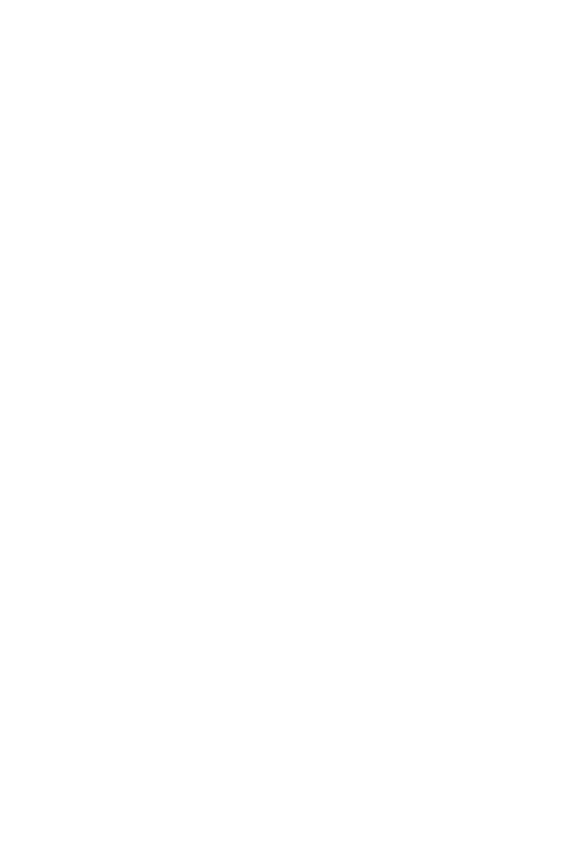
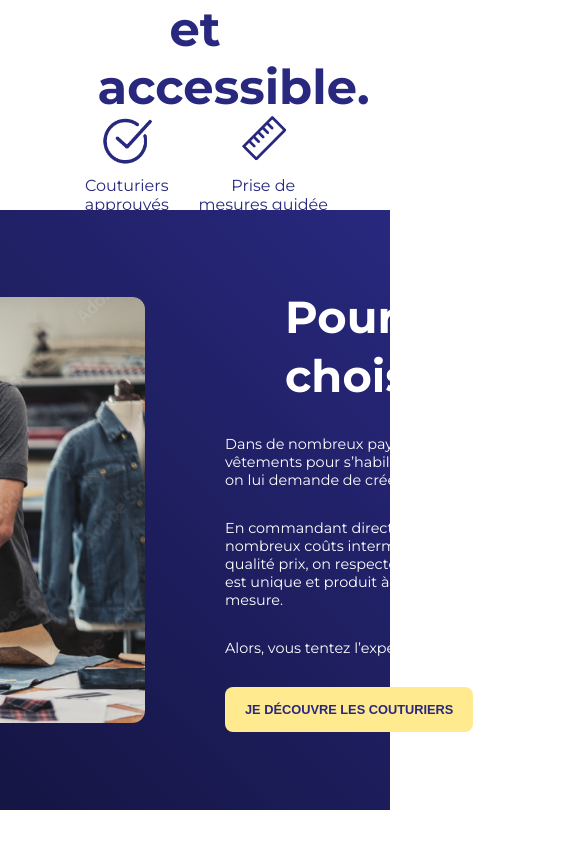
Before and after one commit to localtoast3000/atailor, a Next.js app: page / in a window 390 px wide. Shown: the part 1134-1982 px from the top of the page, 585 px wide, since content can reach past the window. Built offline with nearby package versions, Linux system fonts and the light colour scheme.

Commit message:
END: Why (responsiviness needed)

```diff
--- a/src/components/home_page/home_page.js
+++ b/src/components/home_page/home_page.js
@@ -1 +1,3 @@
 export { default as Landing } from './landing/landing';
+export { default as Summary } from './summary/summary';
+export { default as Why } from './why/why';
--- /dev/null
+++ b/src/components/home_page/summary/icon_description/icon_description.js
@@ -0,0 +1,16 @@
+import Image from 'next/image';
+import styles from './icon_description.module.css';
+
+export default function IconDescription({ src, description, imageClassName }) {
+  return (
+    <div className={styles.iconDescriptionWrapper}>
+      <Image
+        src={src}
+        width='60'
+        height='50'
+        className={imageClassName}
+      />
+      <p>{description}</p>
+    </div>
+  );
+}
--- /dev/null
+++ b/src/components/home_page/summary/icon_description/icon_description.module.css
@@ -0,0 +1,12 @@
+.iconDescriptionWrapper {
+  color: var(--blue);
+  display: flex;
+  flex-direction: column;
+  align-items: center;
+  justify-content: center;
+}
+.iconDescriptionWrapper p {
+  width: 130px;
+  text-align: center;
+  margin-top: 10px;
+}
--- /dev/null
+++ b/src/components/home_page/summary/summary.js
@@ -0,0 +1,35 @@
+import Image from 'next/image';
+import IconDescription from './icon_description/icon_description';
+import styles from './summary.module.css';
+
+export default function Summary() {
+  return (
+    <section className={styles.summaryContainer}>
+      <h2 className={styles.header}>La mode sur-mesure, équitable et accessible.</h2>
+      <div className={styles.iconDescriptionContainer}>
+        <IconDescription
+          src='/images/approuve.png'
+          description='Couturiers approuvés'
+        />
+        <IconDescription
+          src='/images/mesure.png'
+          description='Prise de mesures guidée'
+        />
+        <IconDescription
+          src='/images/livraison.png'
+          description='Livraison express'
+          imageClassName={styles.livrasionImage}
+        />
+        <IconDescription
+          src='/images/retouche.png'
+          description='Assurance retouche'
+        />
+        <IconDescription
+          src='/images/dispo.png'
+          description='Disponibilité 24/24h 7/7j'
+          imageClassName={styles.dispoImage}
+        />
+      </div>
+    </section>
+  );
+}
--- /dev/null
+++ b/src/components/home_page/summary/summary.module.css
@@ -0,0 +1,30 @@
+.summaryContainer {
+  display: grid;
+  grid-template-columns: 100%;
+  grid-template-rows: 1fr 1fr;
+  height: 500px;
+  align-items: center;
+}
+.header {
+  justify-self: center;
+  font-size: 3rem;
+  width: 50%;
+  text-align: center;
+  color: var(--blue);
+}
+.iconDescriptionContainer {
+  display: flex;
+  flex-wrap: wrap;
+  width: 70%;
+  align-items: center;
+  justify-content: space-around;
+  justify-self: center;
+}
+.livrasionImage {
+  width: 75px;
+  height: auto;
+}
+.dispoImage {
+  width: 50px;
+  height: auto;
+}
--- /dev/null
+++ b/src/components/home_page/why/why.js
@@ -0,0 +1,36 @@
+import Image from 'next/image';
+import { AscendingRadiusBtn } from '@/components/shared/buttons/buttons';
+import styles from './why.module.css';
+
+export default function Why() {
+  return (
+    <section className={styles.whyContainer}>
+      <Image
+        src='/images/pourquoi.png'
+        width='300'
+        height='400'
+        className={styles.image}
+      />
+      <div className={styles.whyText}>
+        <h2 className={styles.header}>Pourquoi choisir Atailor ?</h2>
+        <div className={styles.description}>
+          <p>
+            Dans de nombreux pays, on ne compte pas sur les chaînes de vêtements pour
+            s’habiller. On contacte simplement un couturier et on lui demande de créer nos
+            vêtements.
+          </p>
+          <p>
+            En commandant directement auprès de couturiers on évite de nombreux coûts
+            intermédiaires, on bénéficie du meilleur rapport qualité prix, on respecte le
+            bien-être des ouvriers, chaque vêtement est unique et produit à la demande et
+            nos vêtements sont sur-mesure.
+          </p>
+          <p>Alors, vous tentez l’expérience ?</p>
+        </div>
+        <AscendingRadiusBtn className={styles.btn}>
+          JE DÉCOUVRE LES COUTURIERS
+        </AscendingRadiusBtn>
+      </div>
+    </section>
+  );
+}
--- /dev/null
+++ b/src/components/home_page/why/why.module.css
@@ -0,0 +1,41 @@
+.whyContainer {
+  display: grid;
+  grid-template-columns: 50% 50%;
+  grid-template-rows: 100%;
+  align-items: space-around;
+  justify-content: space-between;
+  height: 100%;
+  align-items: center;
+  background: linear-gradient(45deg, #151543, var(--blue));
+  color: var(--white);
+}
+.whyText {
+  padding: 30px;
+  justify-self: start;
+}
+.header {
+  justify-self: center;
+  font-size: 2.8rem;
+  width: 380px;
+  line-height: 1.3;
+  margin-bottom: 30px;
+}
+.description {
+  display: flex;
+  flex-direction: column;
+  font-size: 0.9rem;
+  width: 500px;
+}
+.description p {
+  margin-bottom: 30px;
+}
+.image {
+  width: 580px;
+  height: auto;
+  padding: 50px;
+  justify-self: end;
+}
+.btn {
+  background-color: var(--yellow);
+  color: var(--blue);
+}
--- a/src/pages/index.js
+++ b/src/pages/index.js
@@ -1,6 +1,6 @@
 import Head from 'next/head';
 import styles from '../styles/pages/index.module.css';
-import { Landing } from '@/components/home_page/home_page';
+import { Landing, Summary, Why } from '@/components/home_page/home_page';
 
 export default function Home() {
   return (
@@ -22,6 +22,8 @@ export default function Home() {
       </Head>
       <main className={styles.mainContainer}>
         <Landing />
+        <Summary />
+        <Why />
       </main>
     </>
   );
--- a/src/styles/pages/index.module.css
+++ b/src/styles/pages/index.module.css
@@ -1,5 +1,5 @@
 .mainContainer {
   display: grid;
   grid-template-columns: 100%;
-  grid-template-rows: 100vh 400px 400px 400px 400px 400px 400px 400px 400px;
+  grid-template-rows: 100vh 500px 600px 500px 500px 500px 500px 500px 500px;
 }
```
